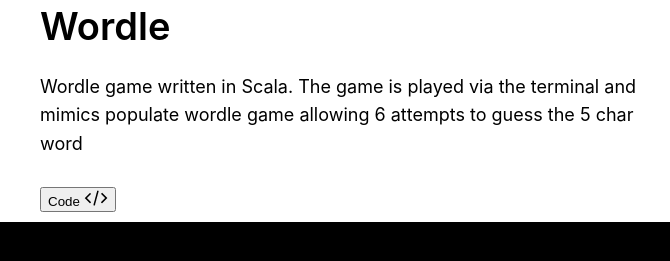
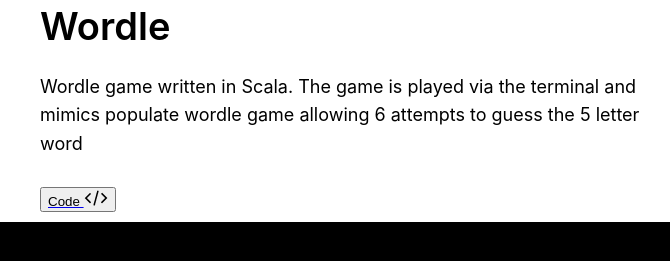
Before and after one commit to Purbai/Portfolio, a plain HTML site: page index.html in a window 1280 px wide. Shown: the part 3016-3277 px from the top of the page, 610-1280 px from the left. Drawn offline with Linux system fonts and the light colour scheme; files whose address does not match are found by name.

Commit message:
added the wordle repo link

```diff
--- a/index.html
+++ b/index.html
@@ -180,10 +180,12 @@
                 <div class="project__content">
                     <div class="project__content--tech">Scala</div>
                     <div class="project__content--title">Wordle</div>
-                    <p class="project__content--text">Wordle game written in Scala. The game is played via the terminal and mimics populate wordle game allowing 6 attempts to guess the 5 char word </p>
-                    <div class="project__content--btn">
-                        <button>Code <img src="icons/main-images/icon_on_button.png"></button>
-                    </div>
+                    <p class="project__content--text">Wordle game written in Scala. The game is played via the terminal and mimics populate wordle game allowing 6 attempts to guess the 5 letter word </p>
+                    <a href ="https://github.com/Purbai/mywordle">
+                        <div class="project__content--btn">
+                            <button>Code <img src="icons/main-images/icon_on_button.png"></button>
+                        </div>
+                    </a>
                 </div>
             </div>
         </div>
```
